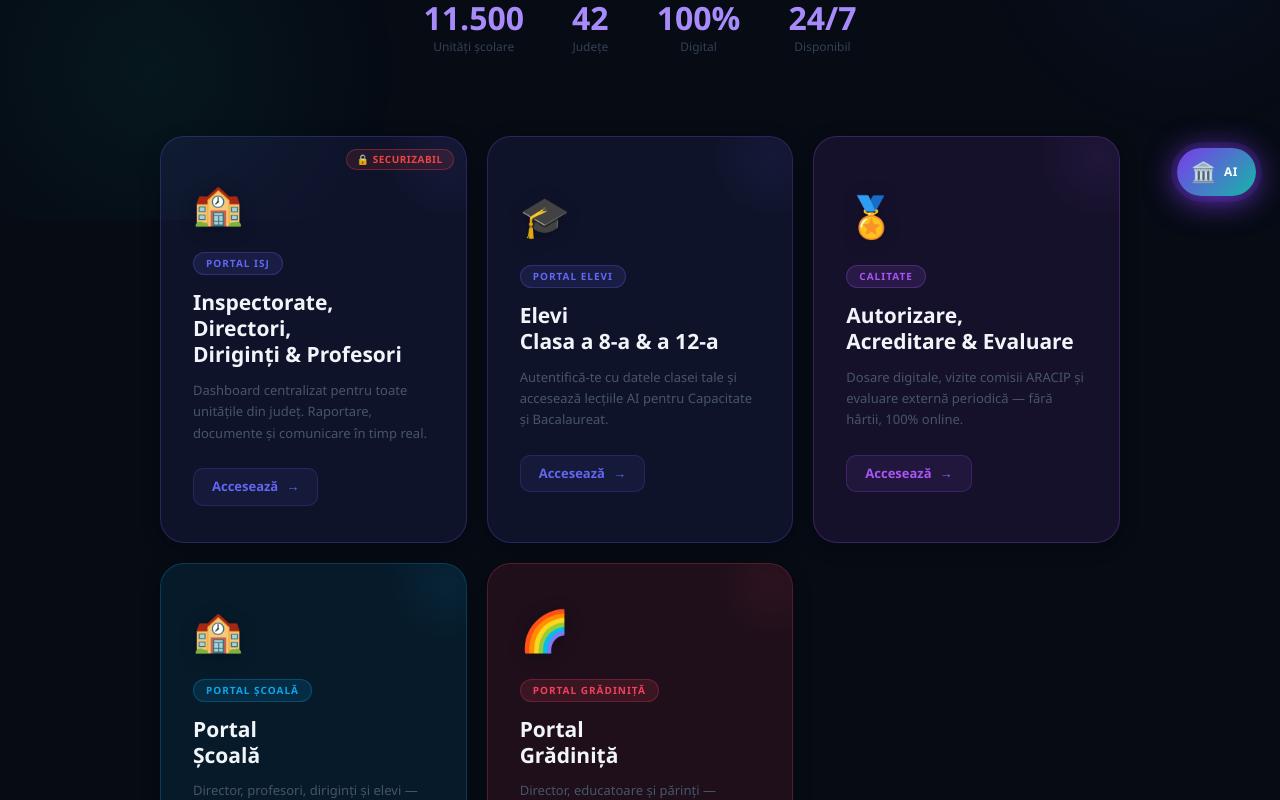
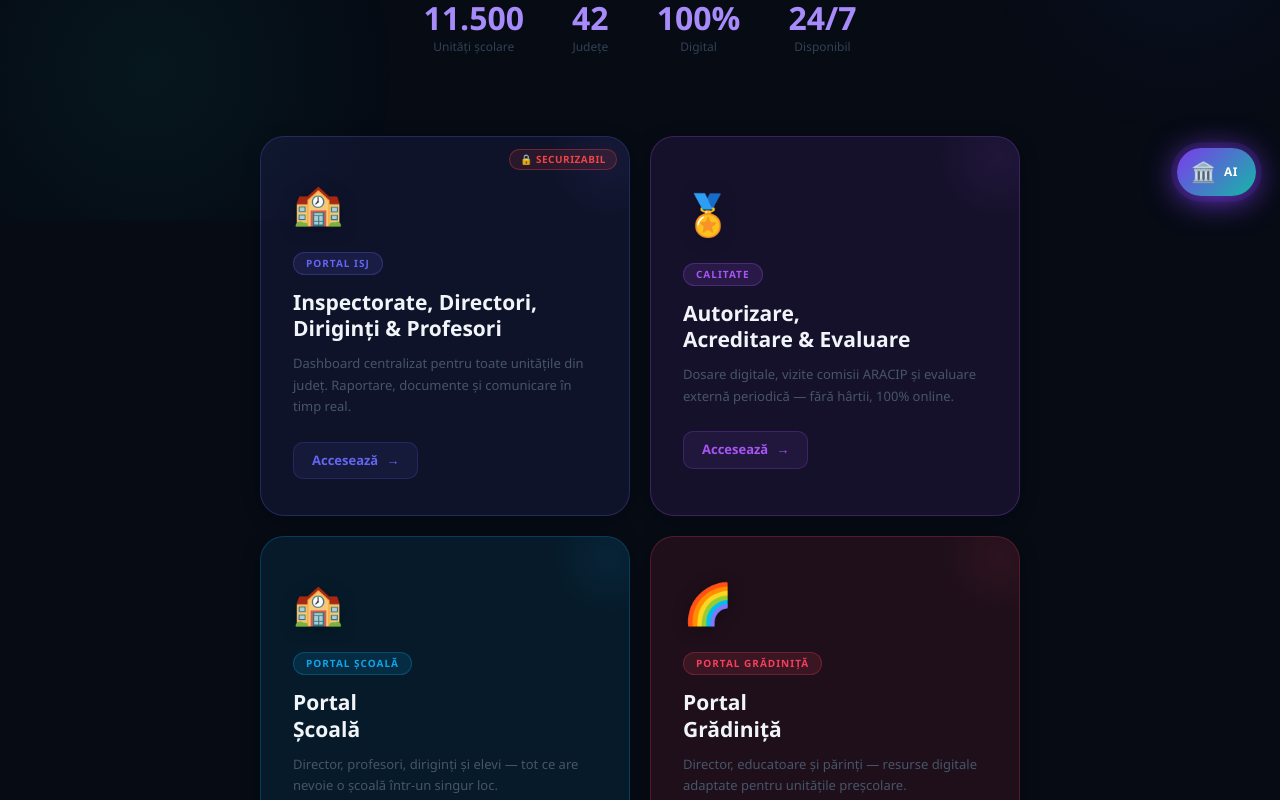
Before and after one commit to catalinradu2026-gif/leadflow-ai, a Next.js app: page /aracip in a window 1280 px wide. Shown: the part 580-1380 px from the top of the page. Built offline with nearby package versions, Linux system fonts and the light colour scheme.

Commit message:
ARACIP: scos cardul Elevi din home, grid 2x2

```diff
--- a/app/aracip/page.tsx
+++ b/app/aracip/page.tsx
@@ -221,18 +221,6 @@ export default function AracipHome() {
       securizabil: true,
     },
     {
-      id: 'elevi',
-      icon: '🎓',
-      tag: 'Portal Elevi',
-      title: 'Elevi\nClasa a 8-a & a 12-a',
-      desc: 'Autentifică-te cu datele clasei tale și accesează lecțiile AI pentru Capacitate și Bacalaureat.',
-      color: '#6366f1',
-      colorLight: 'rgba(99,102,241,0.1)',
-      colorBorder: 'rgba(99,102,241,0.25)',
-      colorHover: 'rgba(99,102,241,0.18)',
-      route: '/edu/elevi',
-    },
-    {
       id: 'acreditare',
       icon: '🏅',
       tag: 'Calitate',
@@ -400,9 +388,9 @@ export default function AracipHome() {
           {/* Cards */}
           <div style={{
             display: 'grid',
-            gridTemplateColumns: isMobile ? '1fr' : 'repeat(3, 1fr)',
+            gridTemplateColumns: isMobile ? '1fr' : 'repeat(2, 1fr)',
             gap: isMobile ? '16px' : '20px',
-            maxWidth: '960px',
+            maxWidth: '760px',
             margin: '0 auto',
           }}>
             {cards.map(card => (
```
